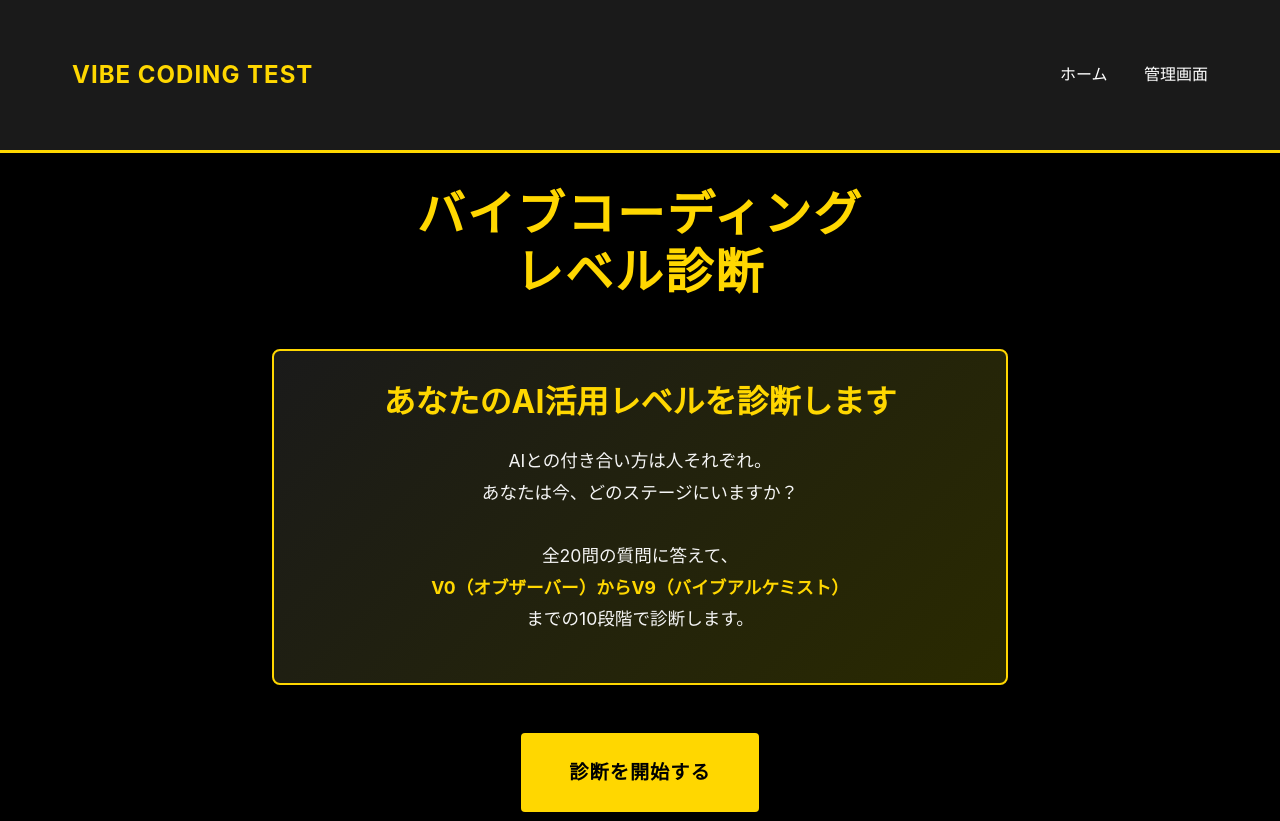
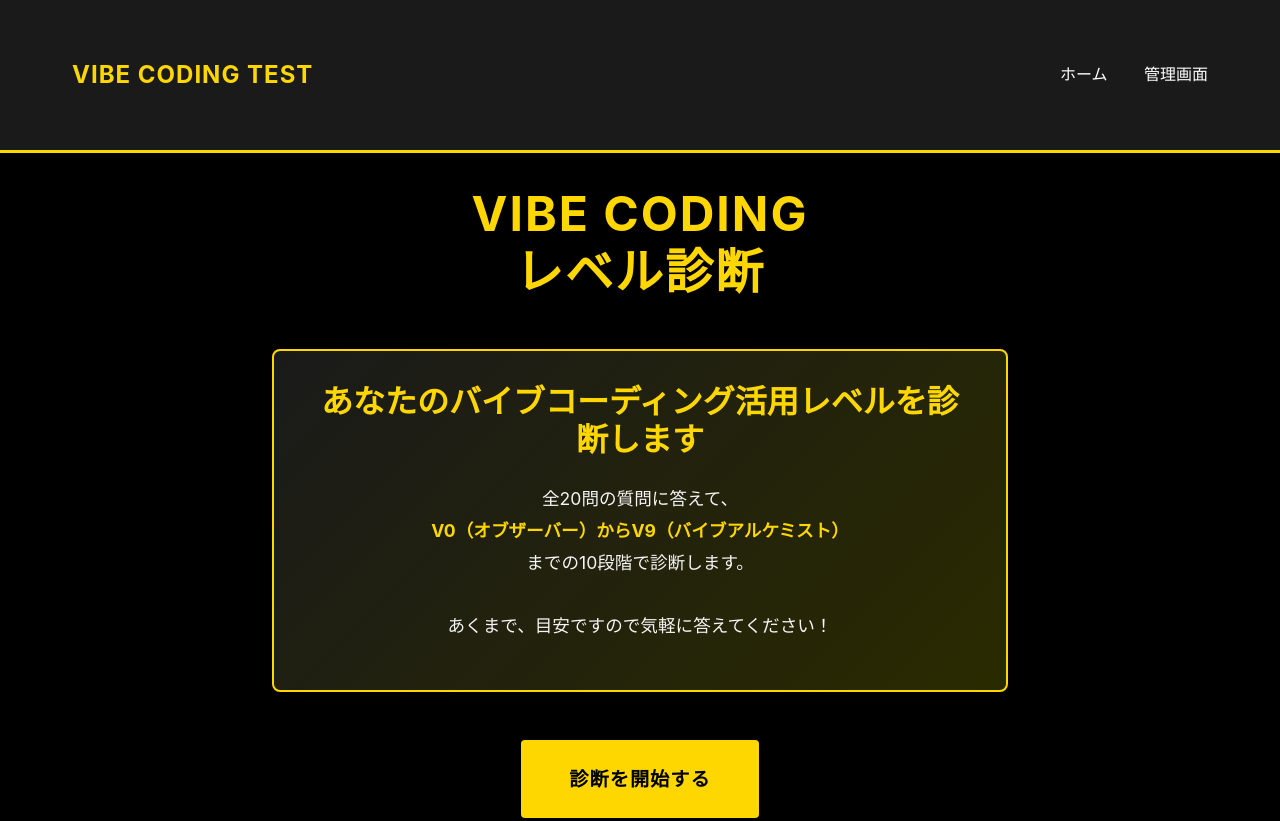
Before and after one commit to ichiro0712-dotcom/vibe-coding-level-test, a website: page index.html in a window 1280 px wide. Shown: the top 821 px of the page. Drawn offline with Linux system fonts and the light colour scheme.

Commit message:
トップページの文章を更新

```diff
--- a/index.html
+++ b/index.html
@@ -20,16 +20,15 @@
 
   <main>
     <div class="container-narrow text-center">
-      <h1 class="fade-in">バイブコーディング<br>レベル診断</h1>
+      <h1 class="fade-in">VIBE CODING<br>レベル診断</h1>
 
       <div class="card card-highlight mt-3 fade-in">
-        <h2>あなたのAI活用レベルを診断します</h2>
+        <h2>あなたのバイブコーディング活用レベルを診断します</h2>
         <p style="font-size: 1.1rem; line-height: 1.8; color: var(--gray-light); margin-top: 1.5rem;">
-          AIとの付き合い方は人それぞれ。<br>
-          あなたは今、どのステージにいますか？<br><br>
           全20問の質問に答えて、<br>
           <strong style="color: var(--yellow-primary);">V0（オブザーバー）からV9（バイブアルケミスト）</strong><br>
-          までの10段階で診断します。
+          までの10段階で診断します。<br><br>
+          あくまで、目安ですので気軽に答えてください！
         </p>
       </div>
 
```
